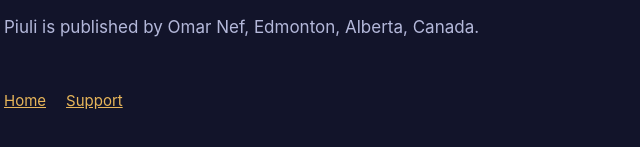
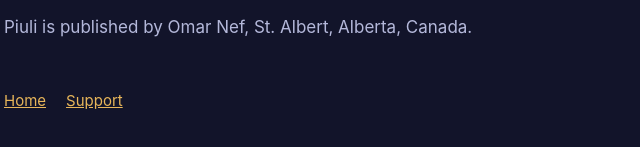
Before and after one commit to omarnef1965/piuli-website, a plain HTML site: page privacy/index.html in a window 1280 px wide. Shown: the part 1676-1823 px from the top of the page, 316-956 px from the left. Drawn offline with Linux system fonts and the light colour scheme.

Commit message:
Update publisher location in privacy policy

```diff
--- a/privacy/index.html
+++ b/privacy/index.html
@@ -20,6 +20,6 @@
 <p>Piuli does not knowingly collect information from anyone, including children.</p>
 <h2>Changes and contact</h2>
 <p>If this policy changes, we will update this page and its date. Questions: <a href="mailto:hello@piuli.app">hello@piuli.app</a>.</p>
-<p>Piuli is published by Omar Nef, Edmonton, Alberta, Canada.</p>
+<p>Piuli is published by Omar Nef, St. Albert, Alberta, Canada.</p>
 <nav><a href="/">Home</a><a href="/support/">Support</a></nav>
 </main></body></html>
```
